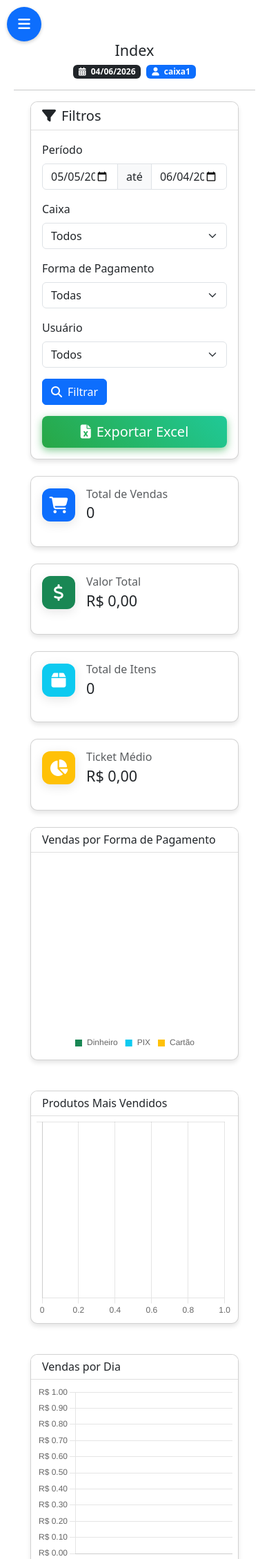
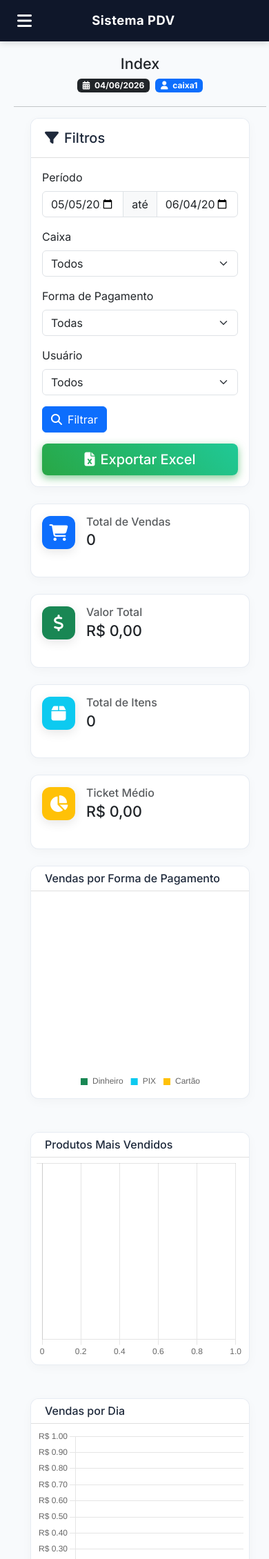
Before and after one commit to traffego/pdv_santissima_trindade, a PHP site: page /pdv/index.php in a window 390 px wide. Shown: the top 2260 px of the page at 69% size. Run offline with PHP 8.4, Linux system fonts and the light colour scheme; a user stored in the database is signed in; data comes from the database, SQL or seed files in the repository; both versions use the stored data as it was after the commit.

Commit message:
Ajuste na responsividade e visual do menu, correcao nos redirecionamentos relativos e configuracao do banco de dados local

```diff
--- a/check_admin.php
+++ b/check_admin.php
@@ -6,7 +6,13 @@ if (!isset($_SESSION['nivel']) || $_SESSION['nivel'] !== 'administrador') {
     // User is not an admin, redirect to the main page with an error message
     $_SESSION['message'] = 'Acesso restrito. Você não tem permissão para acessar esta área.';
     $_SESSION['message_type'] = 'danger';
-    header('Location: vender.php');
+
+    $base_path = '';
+    if (strpos($_SERVER['SCRIPT_NAME'], '/produtos/') !== false) {
+        $base_path = '../';
+    }
+
+    header('Location: ' . $base_path . 'vender.php');
     exit;
 }
 ?>
--- a/check_login.php
+++ b/check_login.php
@@ -5,9 +5,14 @@ if (session_status() === PHP_SESSION_NONE) {
 }
 
 // Check if user is logged in
+$base_path = '';
+if (strpos($_SERVER['SCRIPT_NAME'], '/produtos/') !== false) {
+    $base_path = '../';
+}
+
 if (!isset($_SESSION['usuario_id'])) {
     // User is not logged in, redirect to login page
-    header('Location: login.php');
+    header('Location: ' . $base_path . 'login.php');
     exit;
 }
 
@@ -17,7 +22,7 @@ if (isset($_SESSION['last_activity']) && (time() - $_SESSION['last_activity'] >
     // Session expired
     session_unset();
     session_destroy();
-    header('Location: login.php?expired=1');
+    header('Location: ' . $base_path . 'login.php?expired=1');
     exit;
 }
 
--- a/db.php
+++ b/db.php
@@ -5,10 +5,10 @@ ini_set('display_startup_errors', 1);
 error_reporting(E_ALL);
 
 // Database configuration
-$host = '187.33.241.40';
-$user = 'platafo5_pdv';
-$password = 'kqtnJ9laxto.';
-$database = 'platafo5_pdv';
+$host = 'localhost';
+$user = 'u540810116_pdvtrind2';
+$password = 'Traffego444#';
+$database = 'u540810116_pdvtrind2';
 
 // Create connection with error handling
 try {
--- a/header.php
+++ b/header.php
@@ -1,4 +1,9 @@
-<?php require_once 'check_login.php'; ?>
+<?php require_once 'check_login.php';
+$base_path = '';
+if (strpos($_SERVER['SCRIPT_NAME'], '/produtos/') !== false) {
+    $base_path = '../';
+}
+?>
 
 <?php
 // Ativar exibição de erros PHP
@@ -14,21 +19,33 @@ date_default_timezone_set('America/Sao_Paulo'); ?>
     <meta name="viewport" content="width=device-width, initial-scale=1.0">
     <title>Sistema PDV</title>
     <!-- Favicon -->
-    <link rel="icon" href="logo.jpeg" type="image/jpeg">
+    <link rel="icon" href="<?php echo $base_path; ?>logo.jpeg" type="image/jpeg">
     <!-- Bootstrap CSS -->
     <link href="https://cdn.jsdelivr.net/npm/bootstrap@5.3.0/dist/css/bootstrap.min.css" rel="stylesheet">
+    <!-- Google Fonts Inter -->
+    <link rel="preconnect" href="https://fonts.googleapis.com">
+    <link rel="preconnect" href="https://fonts.gstatic.com" crossorigin>
+    <link href="https://fonts.googleapis.com/css2?family=Inter:wght@300;400;500;600;700&display=swap" rel="stylesheet">
     <!-- Font Awesome -->
     <link rel="stylesheet" href="https://cdnjs.cloudflare.com/ajax/libs/font-awesome/6.4.0/css/all.min.css">
     <!-- Chart.js -->
     <script src="https://cdn.jsdelivr.net/npm/chart.js"></script>
     <style>
         :root {
-            --primary-color: #0d6efd;
-            --secondary-color: #343a40;
-            --accent-color: #198754;
+            --primary-color: #3b82f6; /* Modern Indigo/Blue */
+            --primary-hover: #2563eb;
+            --secondary-color: #0f172a; /* Sleek Slate Dark */
+            --accent-color: #10b981; /* Emerald */
+            --bg-sidebar: #0f172a;
+            --bg-sidebar-hover: #1e293b;
+            --text-sidebar: #94a3b8;
+            --text-sidebar-active: #ffffff;
+            --sidebar-width: 260px;
         }
 
         body {
+            font-family: 'Inter', sans-serif;
+            background-color: #f8fafc;
             touch-action: manipulation;
             -webkit-overflow-scrolling: touch;
         }
@@ -82,46 +104,51 @@ date_default_timezone_set('America/Sao_Paulo'); ?>
         }
 
         .sidebar a:hover {
-            background-color: #495057;
-            transform: translateX(3px);
+            background-color: var(--bg-sidebar-hover);
+            color: var(--text-sidebar-active);
+            transform: translateX(4px);
         }
 
         .sidebar .active {
-            background-color: var(--primary-color);
+            background: linear-gradient(135deg, var(--primary-color) 0%, var(--primary-hover) 100%);
+            color: var(--text-sidebar-active);
+            box-shadow: 0 4px 12px rgba(59, 130, 246, 0.25);
             position: relative;
         }
 
-        .sidebar .active::before {
-            content: '';
-            position: absolute;
-            left: -5px;
-            top: 0;
-            height: 100%;
-            width: 5px;
-            background-color: #ffffff;
-            border-radius: 0 3px 3px 0;
+        .sidebar i {
+            margin-right: 12px;
+            font-size: 1.1rem;
+            width: 20px;
+            text-align: center;
+            transition: transform 0.2s ease;
         }
 
-        .sidebar i {
-            margin-right: 10px;
+        .sidebar a:hover i {
+            transform: scale(1.1);
         }
 
         .content {
-            padding: 20px;
-            margin-left: 16.66%;
-            transition: all 0.3s ease;
+            padding: 30px;
+            margin-left: var(--sidebar-width);
+            transition: all 0.3s cubic-bezier(0.4, 0, 0.2, 1);
         }
 
         .card {
-            margin-bottom: 20px;
-            border-radius: 10px;
-            box-shadow: 0 4px 6px rgba(0,0,0,0.1);
+            margin-bottom: 24px;
+            border-radius: 12px;
+            border: 1px solid rgba(226, 232, 240, 0.8);
+            box-shadow: 0 4px 15px rgba(15, 23, 42, 0.03);
             overflow: hidden;
+            background: #ffffff;
         }
 
         .card-header {
-            background-color: rgba(0,0,0,0.03);
-            font-weight: 500;
+            background-color: #ffffff;
+            border-bottom: 1px solid #f1f5f9;
+            padding: 16px 20px;
+            font-weight: 600;
+            color: #1e293b;
         }
 
         .gauge-container {
@@ -132,79 +159,74 @@ date_default_timezone_set('America/Sao_Paulo'); ?>
         }
 
         .user-info {
-            color: #f8f9fa;
-            padding: 15px;
-            margin-bottom: 20px;
-            border-bottom: 1px solid rgba(255,255,255,0.1);
+            color: #ffffff;
+            padding: 20px 15px;
+            margin-bottom: 15px;
+            border-bottom: 1px solid rgba(255,255,255,0.05);
             text-align: center;
         }
 
         .user-info img {
-            width: 64px;
-            height: 64px;
+            width: 70px;
+            height: 70px;
             border-radius: 50%;
-            margin-bottom: 10px;
-            border: 2px solid rgba(255,255,255,0.3);
+            margin-bottom: 12px;
+            border: 2px solid rgba(255,255,255,0.1);
+            box-shadow: 0 4px 10px rgba(0,0,0,0.2);
         }
 
         .user-info h5 {
-            margin-bottom: 5px;
-            font-size: 1rem;
+            margin-bottom: 6px;
+            font-weight: 600;
+            font-size: 1.05rem;
+            color: #ffffff;
+            letter-spacing: 0.3px;
         }
 
         .user-info .badge {
-            font-size: 0.8rem;
-            padding: 5px 10px;
+            font-size: 0.78rem;
+            padding: 6px 12px;
+            border-radius: 50px;
+            font-weight: 600;
         }
 
         .logout-btn {
             margin-top: auto;
-            border-top: 1px solid rgba(255,255,255,0.1);
+            border-top: 1px solid rgba(255,255,255,0.05);
         }
 
         /* Mobile styles */
-        #mobile-menu-toggle {
+        .mobile-header {
             display: none;
             position: fixed;
-            top: 10px;
-            left: 10px;
-            z-index: 1040;
-            background-color: var(--primary-color);
+            top: 0;
+            left: 0;
+            right: 0;
+            height: 60px;
+            background-color: var(--bg-sidebar);
             color: white;
-            border: none;
-            border-radius: 50%;
-            width: 50px;
-            height: 50px;
-            font-size: 20px;
-            box-shadow: 0 2px 5px rgba(0,0,0,0.2);
-        }
-
-        /* Responsive adjustments */
-        @media (max-width: 991px) {
-            .sidebar {
-                width: 250px;
-                left: -250px;
-            }
-
-            .sidebar.active {
-                left: 0;
-            }
-
-            .content {
-                margin-left: 0;
-                padding-top: 60px;
+            z-index: 1020;
+            align-items: center;
+            justify-content: space-between;
+            padding: 0 20px;
+            box-shadow: 0 2px 10px rgba(0,0,0,0.15);
         }
 
         #mobile-menu-toggle {
+            background: none;
+            border: none;
+            color: white;
+            font-size: 24px;
+            cursor: pointer;
+            padding: 5px;
             display: flex;
             align-items: center;
             justify-content: center;
+            transition: opacity 0.2s;
         }
 
-            .page-title-mobile {
-                text-align: center;
-                margin-bottom: 15px;
-            }
+        #mobile-menu-toggle:active {
+            opacity: 0.7;
         }
 
         /* Overlay for mobile menu */
@@ -215,8 +237,39 @@ date_default_timezone_set('America/Sao_Paulo'); ?>
             left: 0;
             width: 100%;
             height: 100%;
-            background-color: rgba(0,0,0,0.5);
+            background-color: rgba(15, 23, 42, 0.4);
+            backdrop-filter: blur(4px);
+            -webkit-backdrop-filter: blur(4px);
             z-index: 1025;
+        }
+
+        /* Responsive adjustments */
+        @media (max-width: 991px) {
+            .sidebar {
+                width: 280px;
+                left: -280px;
+                box-shadow: none;
+            }
+
+            .sidebar.active {
+                left: 0;
+                box-shadow: 10px 0 30px rgba(0, 0, 0, 0.25);
+            }
+
+            .content {
+                margin-left: 0;
+                padding: 20px;
+                padding-top: 80px;
+            }
+
+            .mobile-header {
+                display: flex;
+            }
+
+            .page-title-mobile {
+                text-align: center;
+                margin-bottom: 20px;
+            }
         }
 
         /* Venda page styles */
@@ -472,109 +525,112 @@ date_default_timezone_set('America/Sao_Paulo'); ?>
     </style>
 </head>
 <body class="<?php echo isset($_SESSION['custom_body_class']) ? $_SESSION['custom_body_class'] : ''; ?>">
-    <!-- Mobile menu toggle button -->
+    <!-- Mobile top bar -->
+    <div class="mobile-header">
         <button id="mobile-menu-toggle" type="button" aria-label="Toggle menu">
             <i class="fas fa-bars"></i>
         </button>
+        <span class="fw-bold" style="font-size: 1.15rem; letter-spacing: 0.5px;">Sistema PDV</span>
+        <div style="width: 34px;"></div>
+    </div>
 
     <!-- Overlay for mobile menu -->
     <div class="menu-overlay"></div>
 
-    <div class="container-fluid">
-        <div class="row">
-            <div class="col-md-2 sidebar d-flex flex-column">
+    <div class="container-fluid p-0">
+        <div class="d-flex">
+            <div class="sidebar d-flex flex-column">
                 <div class="user-info">
-                    <img src="logo.jpeg" alt="Logo" class="img-fluid" style="width: 64px; height: 64px; object-fit: cover;">
+                    <img src="<?php echo $base_path; ?>logo.jpeg" alt="Logo" class="img-fluid" style="width: 64px; height: 64px; object-fit: cover;">
                     <h5><?php echo $_SESSION['usuario_nome']; ?></h5>
+                    <div class="d-flex align-items-center justify-content-center gap-2 mt-2">
                         <?php if ($_SESSION['nivel'] === 'administrador'): ?>
                             <span class="badge bg-danger">Administrador</span>
                         <?php else: ?>
                             <span class="badge bg-success">Caixa <?php echo $_SESSION['caixa_numero']; ?></span>
                         <?php endif; ?>
+                        <a href="<?php echo $base_path; ?>logout.php" class="btn btn-sm btn-outline-danger border-0 p-1" title="Sair do Sistema" style="line-height: 1; display: inline-flex; align-items: center; justify-content: center; min-height: auto; width: auto; margin: 0; background: none;">
+                            <i class="fas fa-sign-out-alt" style="margin: 0 !important; font-size: 1.05rem; color: #ef4444;"></i>
+                        </a>
+                    </div>
                 </div>
 
                 <?php if ($_SESSION['nivel'] === 'administrador'): ?>
                     <!-- Menu de Administrador -->
-                    <a href="index.php" class="<?php echo basename($_SERVER['PHP_SELF']) == 'index.php' ? 'active' : ''; ?> menu-item">
+                    <a href="<?php echo $base_path; ?>index.php" class="<?php echo basename($_SERVER['PHP_SELF']) == 'index.php' ? 'active' : ''; ?> menu-item">
                         <i class="fas fa-tachometer-alt"></i> Dashboard
                     </a>
 
                     <!-- Menu Produtos com Submenu -->
                     <div class="menu-group">
-                        <a href="produtos.php" class="<?php echo in_array(basename($_SERVER['PHP_SELF']), ['produtos.php', 'adicionar_produto.php', 'editar_produto.php', 'categorias.php', 'editar_categoria.php']) ? 'active' : ''; ?> menu-item">
+                        <a href="<?php echo $base_path; ?>produtos.php" class="<?php echo in_array(basename($_SERVER['PHP_SELF']), ['produtos.php', 'adicionar_produto.php', 'editar_produto.php', 'categorias.php', 'editar_categoria.php']) ? 'active' : ''; ?> menu-item">
                             <i class="fas fa-box"></i> Produtos
                         </a>
                         <div class="submenu" style="padding-left: 20px;">
-                            <a href="produtos/categorias.php" class="<?php echo basename($_SERVER['PHP_SELF']) == 'categorias.php' ? 'active' : ''; ?> menu-item">
+                            <a href="<?php echo $base_path; ?>produtos/categorias.php" class="<?php echo basename($_SERVER['PHP_SELF']) == 'categorias.php' ? 'active' : ''; ?> menu-item">
                                 <i class="fas fa-tags"></i> Categorias
                             </a>
-                            <a href="produtos/gerenciar_permissoes.php" class="<?php echo basename($_SERVER['PHP_SELF']) == 'gerenciar_permissoes.php' ? 'active' : ''; ?> menu-item">
+                            <a href="<?php echo $base_path; ?>produtos/gerenciar_permissoes.php" class="<?php echo basename($_SERVER['PHP_SELF']) == 'gerenciar_permissoes.php' ? 'active' : ''; ?> menu-item">
                                 <i class="fas fa-key"></i> Permissões
                             </a>
                         </div>
                     </div>
 
-                    <a href="vender.php" class="<?php echo basename($_SERVER['PHP_SELF']) == 'vender.php' ? 'active' : ''; ?> menu-item">
+                    <a href="<?php echo $base_path; ?>vender.php" class="<?php echo basename($_SERVER['PHP_SELF']) == 'vender.php' ? 'active' : ''; ?> menu-item">
                         <i class="fas fa-shopping-cart"></i> Vender
                     </a>
-                    <a href="lista_vendas.php" class="<?php echo basename($_SERVER['PHP_SELF']) == 'lista_vendas.php' || basename($_SERVER['PHP_SELF']) == 'detalhes_venda.php' ? 'active' : ''; ?> menu-item">
+                    <a href="<?php echo $base_path; ?>lista_vendas.php" class="<?php echo basename($_SERVER['PHP_SELF']) == 'lista_vendas.php' || basename($_SERVER['PHP_SELF']) == 'detalhes_venda.php' ? 'active' : ''; ?> menu-item">
                         <i class="fas fa-receipt"></i> Vendas
                     </a>
 
                     <!-- Menu de Caixa com Submenu -->
                     <div class="menu-group">
-                        <a href="controle_caixa.php" class="<?php echo in_array(basename($_SERVER['PHP_SELF']), ['controle_caixa.php', 'gestao_caixas.php']) ? 'active' : ''; ?> menu-item">
+                        <a href="<?php echo $base_path; ?>controle_caixa.php" class="<?php echo in_array(basename($_SERVER['PHP_SELF']), ['controle_caixa.php', 'gestao_caixas.php']) ? 'active' : ''; ?> menu-item">
                             <i class="fas fa-cash-register"></i> Caixa
                         </a>
                         <div class="submenu" style="padding-left: 20px;">
-                            <a href="gestao_caixas.php" class="<?php echo basename($_SERVER['PHP_SELF']) == 'gestao_caixas.php' ? 'active' : ''; ?> menu-item">
+                            <a href="<?php echo $base_path; ?>gestao_caixas.php" class="<?php echo basename($_SERVER['PHP_SELF']) == 'gestao_caixas.php' ? 'active' : ''; ?> menu-item">
                                 <i class="fas fa-history"></i> Histórico
                             </a>
-                            <a href="sangrias.php" class="<?php echo basename($_SERVER['PHP_SELF']) == 'sangrias.php' ? 'active' : ''; ?> menu-item">
+                            <a href="<?php echo $base_path; ?>sangrias.php" class="<?php echo basename($_SERVER['PHP_SELF']) == 'sangrias.php' ? 'active' : ''; ?> menu-item">
                                 <i class="fas fa-money-bill-wave"></i> Sangrias
                             </a>
                         </div>
                     </div>
 
-                    <a href="usuarios.php" class="<?php echo basename($_SERVER['PHP_SELF']) == 'usuarios.php' || basename($_SERVER['PHP_SELF']) == 'adicionar_usuario.php' || basename($_SERVER['PHP_SELF']) == 'editar_usuario.php' ? 'active' : ''; ?> menu-item">
+                    <a href="<?php echo $base_path; ?>usuarios.php" class="<?php echo basename($_SERVER['PHP_SELF']) == 'usuarios.php' || basename($_SERVER['PHP_SELF']) == 'adicionar_usuario.php' || basename($_SERVER['PHP_SELF']) == 'editar_usuario.php' ? 'active' : ''; ?> menu-item">
                         <i class="fas fa-users"></i> Usuários
-                    </a>
-                    <a href="logout.php" class="menu-item btn btn-danger w-100 text-start mb-3">
-                        <i class="fas fa-sign-out-alt"></i> Sair do Sistema
                     </a>
                 <?php else: ?>
                     <!-- Menu de Operador de Caixa -->
-                    <a href="vender.php" class="<?php echo basename($_SERVER['PHP_SELF']) == 'vender.php' ? 'active' : ''; ?> menu-item">
+                    <a href="<?php echo $base_path; ?>vender.php" class="<?php echo basename($_SERVER['PHP_SELF']) == 'vender.php' ? 'active' : ''; ?> menu-item">
                         <i class="fas fa-shopping-cart"></i> Vender
                     </a>
-                    <a href="lista_vendas.php" class="<?php echo basename($_SERVER['PHP_SELF']) == 'lista_vendas.php' || basename($_SERVER['PHP_SELF']) == 'detalhes_venda.php' ? 'active' : ''; ?> menu-item">
+                    <a href="<?php echo $base_path; ?>lista_vendas.php" class="<?php echo basename($_SERVER['PHP_SELF']) == 'lista_vendas.php' || basename($_SERVER['PHP_SELF']) == 'detalhes_venda.php' ? 'active' : ''; ?> menu-item">
                         <i class="fas fa-receipt"></i> Minhas Vendas
                     </a>
 
                     <!-- Menu de Caixa com Submenu -->
                     <div class="menu-group">
-                        <a href="controle_caixa.php" class="<?php echo in_array(basename($_SERVER['PHP_SELF']), ['controle_caixa.php', 'gestao_caixas.php']) ? 'active' : ''; ?> menu-item">
+                        <a href="<?php echo $base_path; ?>controle_caixa.php" class="<?php echo in_array(basename($_SERVER['PHP_SELF']), ['controle_caixa.php', 'gestao_caixas.php']) ? 'active' : ''; ?> menu-item">
                             <i class="fas fa-cash-register"></i> Meu Caixa
                         </a>
                         <div class="submenu" style="padding-left: 20px;">
-                            <a href="gestao_caixas.php" class="<?php echo basename($_SERVER['PHP_SELF']) == 'gestao_caixas.php' ? 'active' : ''; ?> menu-item">
+                            <a href="<?php echo $base_path; ?>gestao_caixas.php" class="<?php echo basename($_SERVER['PHP_SELF']) == 'gestao_caixas.php' ? 'active' : ''; ?> menu-item">
                                 <i class="fas fa-history"></i> Histórico
                             </a>
-                            <a href="sangrias.php" class="<?php echo basename($_SERVER['PHP_SELF']) == 'sangrias.php' ? 'active' : ''; ?> menu-item">
+                            <a href="<?php echo $base_path; ?>sangrias.php" class="<?php echo basename($_SERVER['PHP_SELF']) == 'sangrias.php' ? 'active' : ''; ?> menu-item">
                                 <i class="fas fa-money-bill-wave"></i> Sangrias
                             </a>
                         </div>
                     </div>
 
-                    <a href="usuarios.php" class="<?php echo basename($_SERVER['PHP_SELF']) == 'usuarios.php' || basename($_SERVER['PHP_SELF']) == 'adicionar_usuario.php' || basename($_SERVER['PHP_SELF']) == 'editar_usuario.php' ? 'active' : ''; ?> menu-item">
+                    <a href="<?php echo $base_path; ?>usuarios.php" class="<?php echo basename($_SERVER['PHP_SELF']) == 'usuarios.php' || basename($_SERVER['PHP_SELF']) == 'adicionar_usuario.php' || basename($_SERVER['PHP_SELF']) == 'editar_usuario.php' ? 'active' : ''; ?> menu-item">
                         <i class="fas fa-users"></i> Usuários
-                    </a>
-                    <a href="logout.php" class="menu-item btn btn-danger w-100 text-start mb-3">
-                        <i class="fas fa-sign-out-alt"></i> Sair do Sistema
                     </a>
                 <?php endif; ?>
             </div>
-            <div class="col-md-10 content">
+            <div class="content flex-grow-1">
                 <div class="d-none d-md-flex justify-content-between align-items-center mb-4">
                     <h2><?php echo ucfirst(str_replace(['.php', '_'], ['', ' '], basename($_SERVER['PHP_SELF']))); ?></h2>
                     <div>
```
Also changed, not shown: other parts of header.php (+21 -16 lines), .htaccess, pdv.sql (added), 1 other file. Lines whose indentation alone changed are shown as unchanged.
